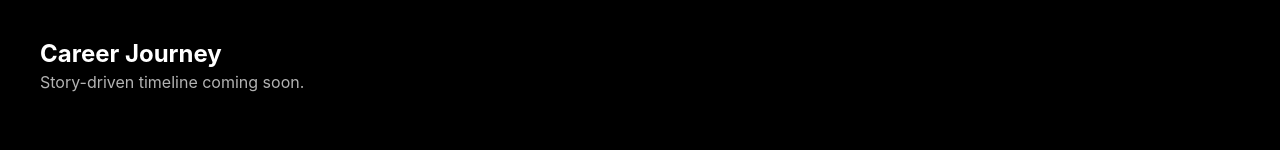
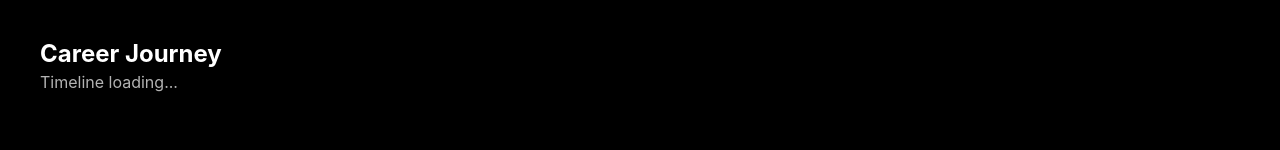
Before and after one commit to Emife1/victoria-emife-portfolio, a Next.js app: page / in a window 1280 px wide. Shown: the part 802-952 px from the top of the page. Built offline with nearby package versions, Linux system fonts and the light colour scheme.

Commit message:
fix: restore timeline section

```diff
--- a/components/sections/TimelineScroller.tsx
+++ b/components/sections/TimelineScroller.tsx
@@ -2,7 +2,7 @@ export default function TimelineScroller() {
   return (
     <section className="p-10 bg-black text-white">
       <h2 className="text-2xl font-bold">Career Journey</h2>
-      <p className="opacity-70">Story-driven timeline coming soon.</p>
+      <p className="opacity-70">Timeline loading...</p>
     </section>
   );
 }
```
